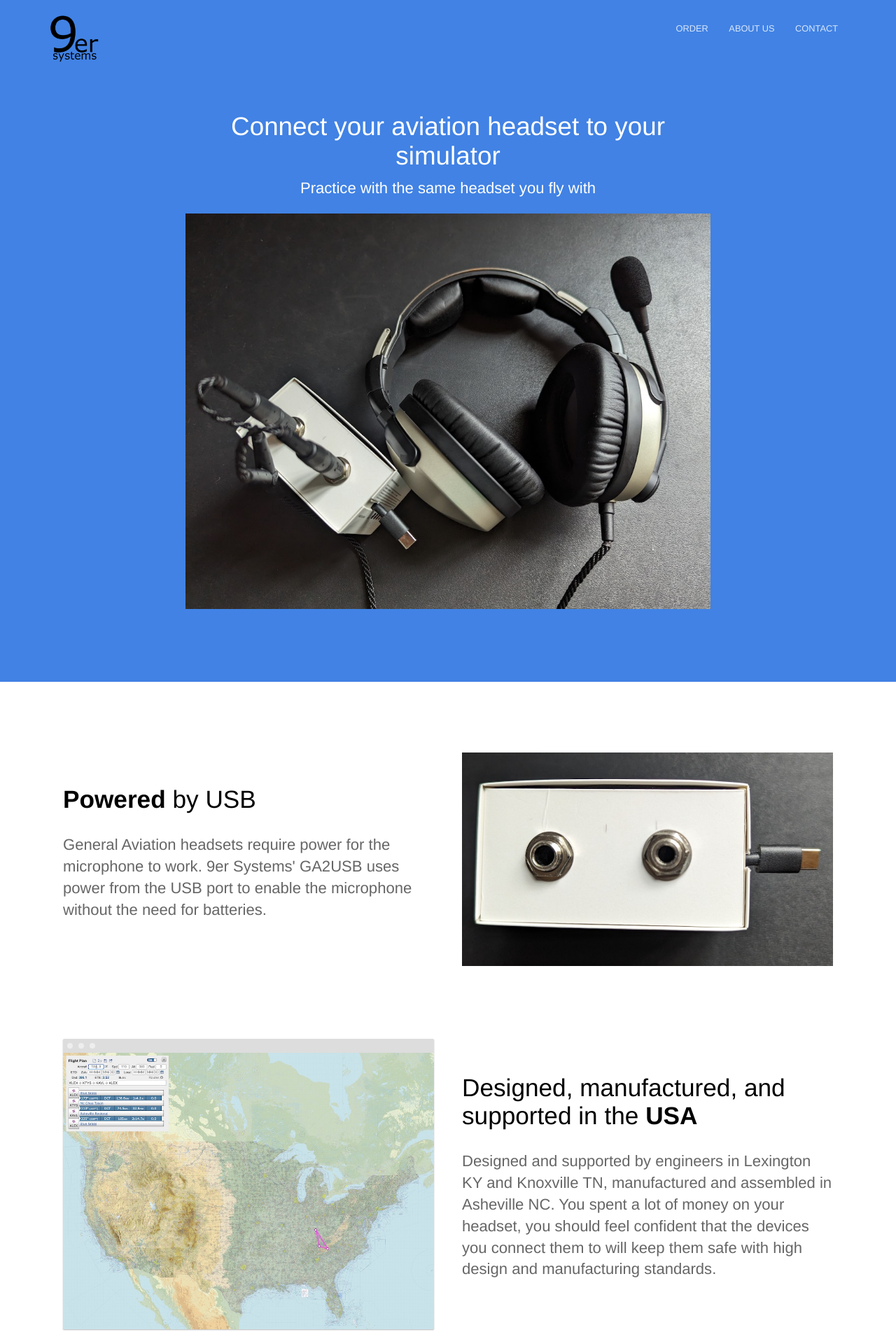
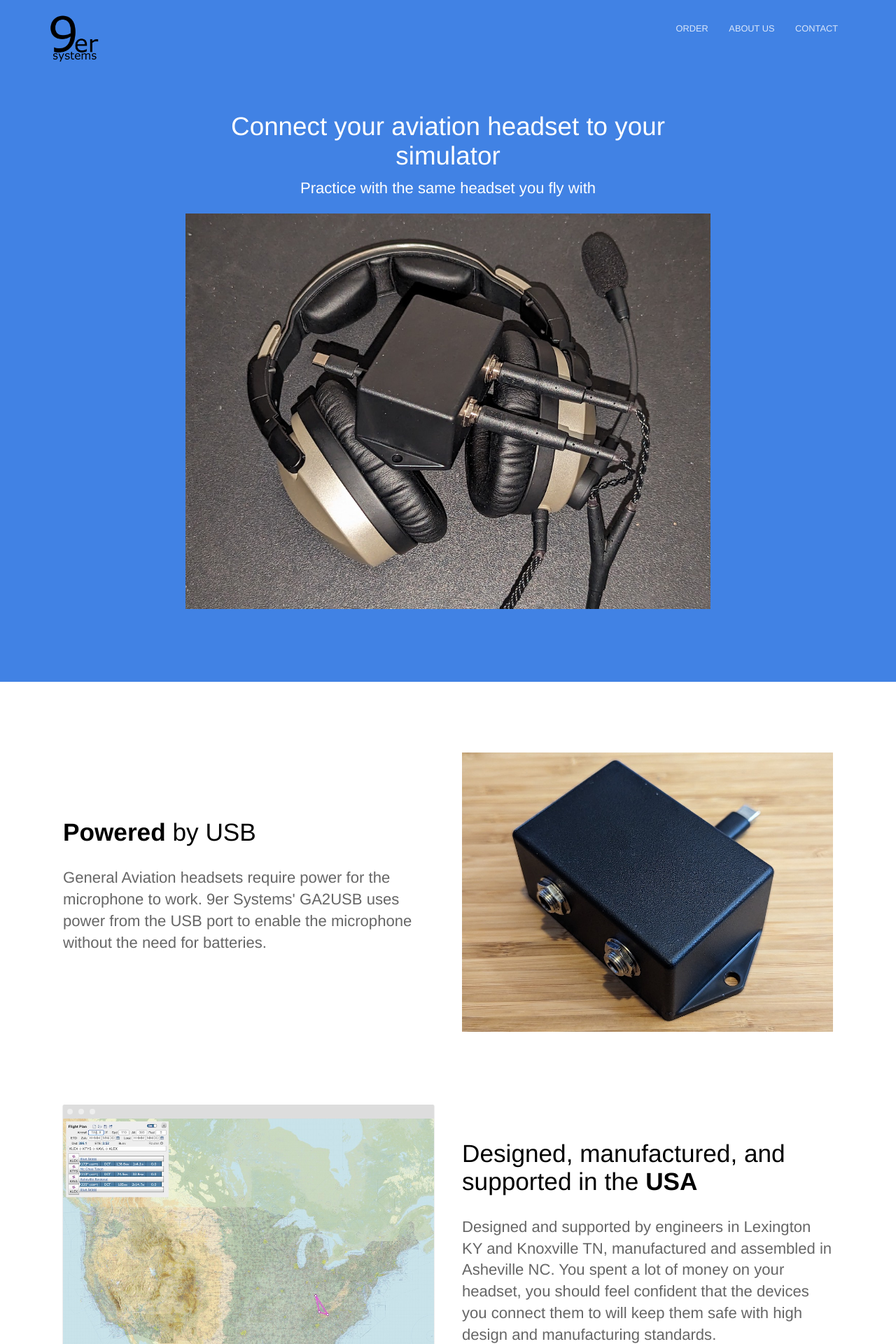
Before and after one commit to Niner-Systems/niner-systems.github.io, a Jekyll site: the page built from index.html, in a window 1280 px wide. Shown: the top 1920 px of the page at 70% size. Built offline with Jekyll 4.4.1, drawn with Linux system fonts in a browser that asks for light colours; the list of posts is cut into pages by our own code.

Commit message:
new images of prototype and intellij files

```diff
--- a/index.html
+++ b/index.html
@@ -8,7 +8,7 @@
 		<p class="subtext editable">Practice with the same headset you fly with</p>
 <!--		<div class="cta button alt"><a href="https://amazon.com/">Order Now</a></div>-->
 		<div>
-			<img src="{{ site.baseurl }}/images/prototype/prototype3sml.jpg" alt="9er Systems GA2USB "  />
+			<img src="{{ site.baseurl }}/images/prototype/boxprototypeandheadset1.jpg" alt="9er Systems GA2USB "  />
 		</div>
 	</div>
 </section>
@@ -23,7 +23,7 @@
 				the USB port to enable the microphone without the need for batteries.</p>
 			</div>
 			<div class="image">
-				<img src="{{ site.baseurl }}/images/prototype/prototype1sml.jpg" alt="9er Systems GA2USB "  />
+				<img src="{{ site.baseurl }}/images/prototype/boxprototype1sml.jpg" alt="9er Systems GA2USB "  />
 			</div>
 		</div>
 	</section>
@@ -52,7 +52,7 @@
 				</p>
 			</div>
 			<div class="image">
-				<img src="{{ site.baseurl }}/images/prototype/prototype2sml.jpg" alt="9er Systems GA2USB "  />
+				<img src="{{ site.baseurl }}/images/prototype/undermountprototype2sml.jpg" alt="9er Systems GA2USB "  />
 			</div>
 		</div>
 	</section>
```
Also changed, not shown: images/prototype/boxprototype1sml.jpg (added), images/prototype/boxprototype2sml.jpg (added), images/prototype/boxprototypeandheadset1.jpg (added), images/prototype/sidemountprototype1sml.jpg (added), images/prototype/undermountprototype1sml.jpg (added), images/prototype/undermountprototype2sml.jpg (added), 1 other file.
